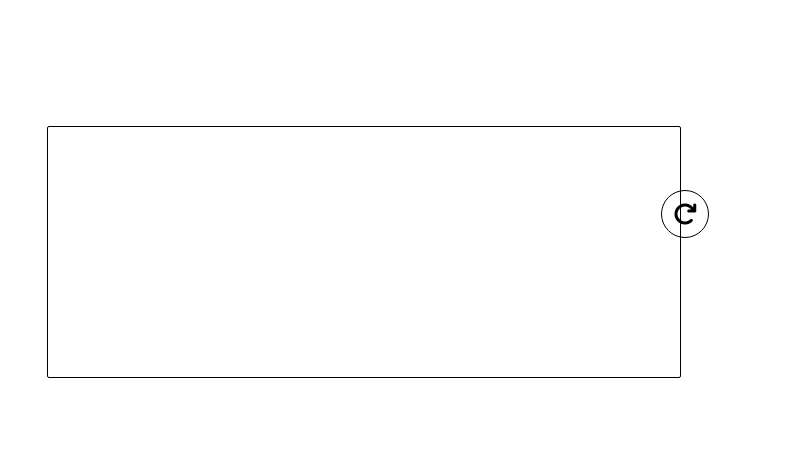
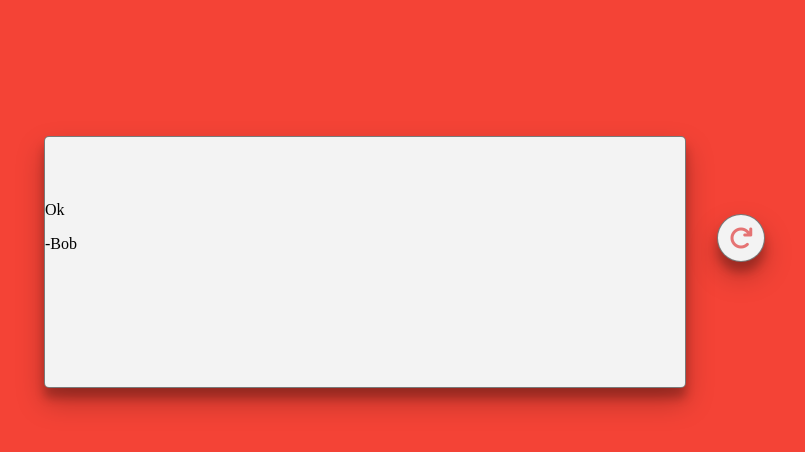
Before and after one commit to b0ssin/quote-generate-FCC, a plain HTML site: page index.html in a window 1280 px wide. Shown: the whole page, without its empty margins (276-1081 px from the left). Drawn offline with Linux system fonts and the light colour scheme.

Commit message:
Added basic color and shadow to give a material design feel

```diff
--- a/index.html
+++ b/index.html
@@ -12,7 +12,11 @@
 
 <body>
     <div id="quote-container">
+
         <button type="button"><i class="fa fa-repeat" aria-hidden="true"></i></button>
+
+        <p id="quote">Ok</p>
+        <p id="author">-Bob</p>
     </div>
 
 </body>
--- a/style.css
+++ b/style.css
@@ -1,23 +1,38 @@
 #quote-container {
+    position: absolute;
     width: 50%;
     height: 250px;
-    border: 1px solid black;
-    margin: 10% auto;
-    border-radius: 2px;
+    left: 25%;
+    border: 1px solid rgba(0, 0, 0, .5);
+    margin-top: 10%;
+    border-radius: 5px;
+    background-color: #F3F3F3;
+    box-shadow: 0 14px 28px rgba(0, 0, 0, 0.25), 0 10px 10px rgba(0, 0, 0, 0.22);
+    transition: all 0.3s cubic-bezier(.25, .8, .25, 1);
 }
 
 button {
     position: relative;
-    top: 25%;
-    left: 97%;
+    color: #E57373;
+    top: 77px;
+    left: 105%;
     background-color: transparent;
     width: 48px;
     height: 48px;
     border-radius: 50%;
-    border: 1px solid black;
+    border: 1px solid rgba(0, 0, 0, .5);
+    background-color: #F3F3F3;
+    box-shadow: 0 14px 28px rgba(0, 0, 0, 0.25), 0 10px 10px rgba(0, 0, 0, 0.22);
+    transition: all 0.3s cubic-bezier(.25, .8, .25, 1);
 }
 
-button:focus { outline: 0; }
+button:focus {
+    outline: 0;
+}
+
+button:hover {
+    box-shadow: inset 1px 2px 3px rgba(0, 0, 0, .5);
+}
 
 .fa-repeat {
     font-size: 24px;
@@ -25,3 +40,7 @@ button:focus { outline: 0; }
     border: none;
     text-shadow: transparent;
 }
+
+body {
+    background-color: #F44336;
+}
```
